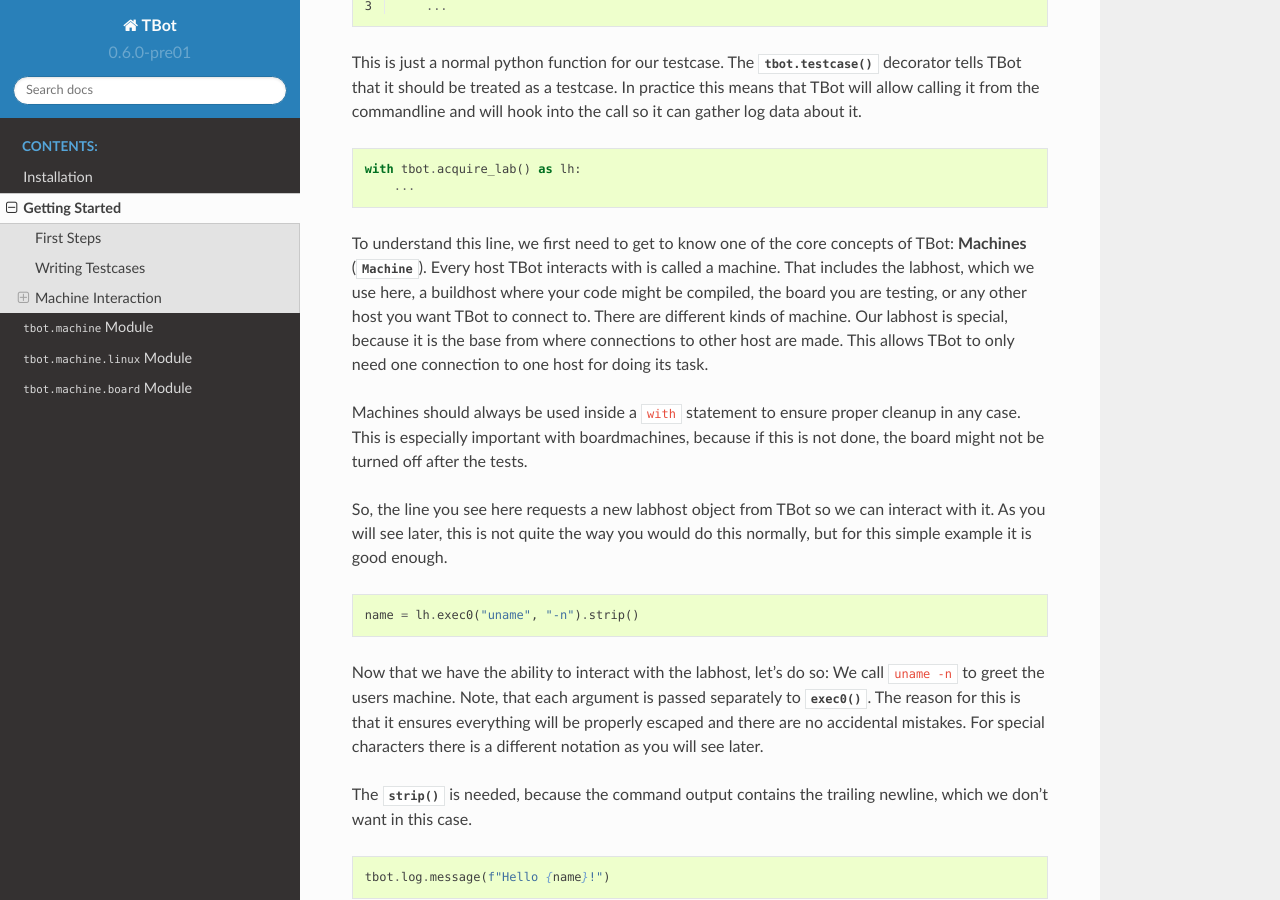
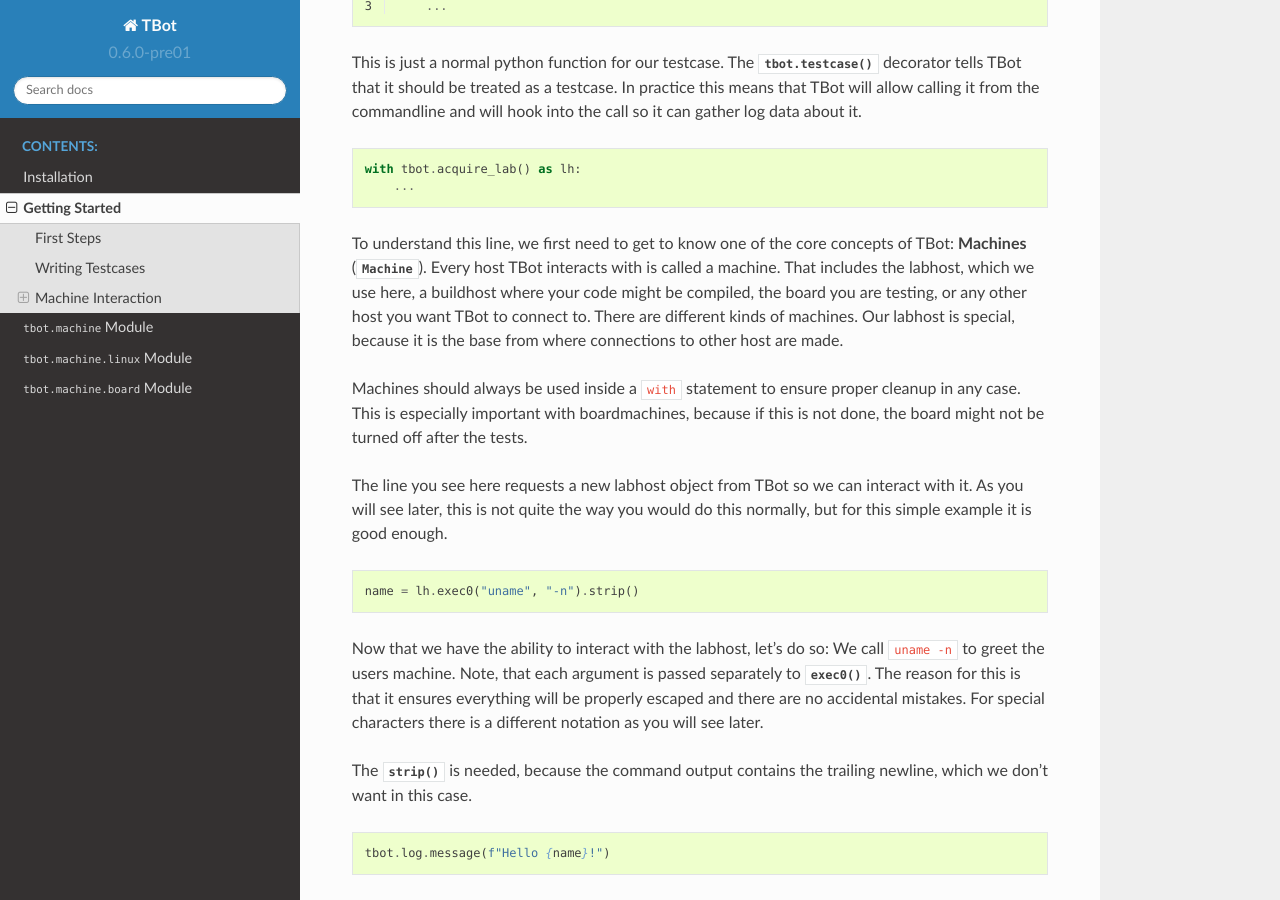
Before and after one commit to Rahix/tbot, a Sphinx documentation site: the page built from doc/getting-started.rst, in a window 1280 px wide and 900 px high, scrolled down 855 px. Built offline with Sphinx 7.4.7 and the Read the Docs theme 2.0.0, drawn with Linux system fonts in a browser that asks for light colours; pages that are not in the unit, such as notebooks, are missing from menus; some of the changed lines change nothing that is shown; some of the changed text lies outside the part shown.

Commit message:
Update documentation
Signed-off-by: Rahix <rahix@rahix.de>

```diff
--- a/doc/getting-started.rst
+++ b/doc/getting-started.rst
@@ -54,14 +54,14 @@
 **Machines** (:class:`~tbot.machine.Machine`).  Every host TBot interacts with is called a machine.
 That includes the labhost, which we use here, a buildhost where your code might be compiled,
 the board you are testing, or any other host you want TBot to connect to.  There are different kinds
-of machine.  Our labhost is special, because it is the base from where connections to other host
-are made.  This allows TBot to only need one connection to one host for doing its task.
+of machines.  Our labhost is special, because it is the base from where connections to other host
+are made.
 
 Machines should always be used inside a ``with`` statement to ensure proper cleanup in any
 case.  This is especially important with boardmachines, because if this is not done, the board
 might not be turned off after the tests.
 
-So, the line you see here requests a new labhost object from TBot so we can interact with it.
+The line you see here requests a new labhost object from TBot so we can interact with it.
 As you will see later, this is not quite the way you would do this normally, but for this simple
 example it is good enough.
 
@@ -191,7 +191,7 @@
     file_in_p = p / "dirname" / "file.txt"
     if not p.exists():
         ...
-    if no p.is_dir():
+    if not p.is_dir():
         raise RuntimeError(f"{p} must be a directory!")
 
 TBot's paths have a very nice property: They are bound to the host they were created with.  This means
@@ -226,8 +226,25 @@
         with tbot.acquire_linux(b) as lnx:
             lnx.exec0("uname", "-a")
 
-.. TODO::
-    Testcase pattern for board interaction
+.. note::
+    A pattern similar to the one above can be used to write testcases that can either be used from
+    the commandline or supplied with a board-machine::
+
+        import typing
+        import tbot
+        from tbot.machine import board
+
+
+        @tbot.testcase
+        def my_testcase(
+            lab: typing.Optional[tbot.selectable.LabHost] = None,
+            ub: typing.Optional[board.UBootMachine] = None,
+        ) -> None:
+            with lab or tbot.acquire_lab() as lh:
+                with tbot.acquire_board(lh) if ub is None else ub.board as b:
+                    with ub or tbot.acquire_uboot(b) as ub:
+                        # Your code goes here
+                        ...
 
 Interactive
 ^^^^^^^^^^^
```
